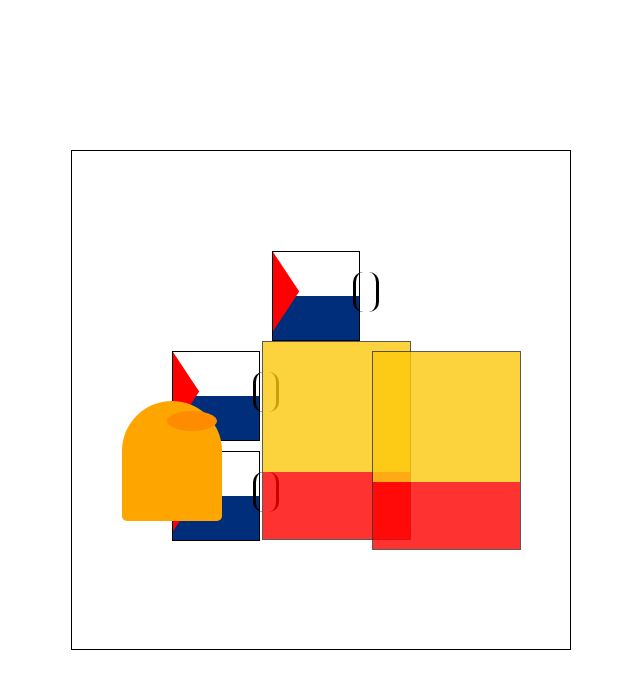
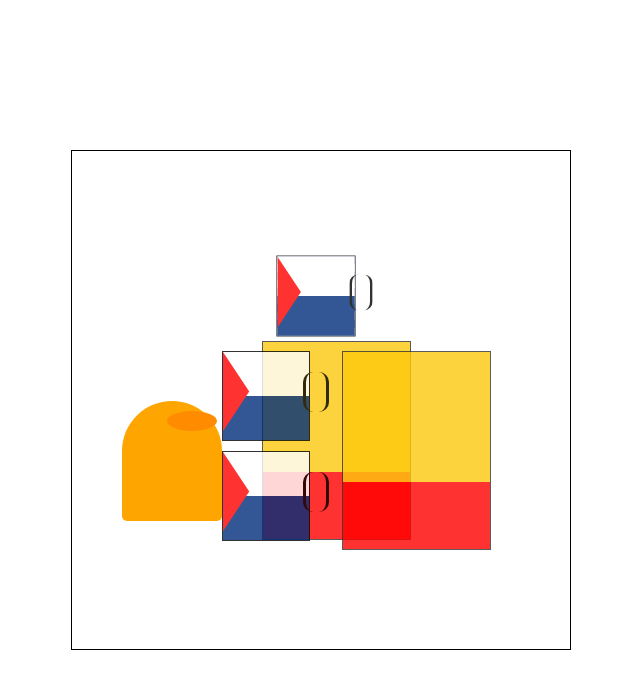
Before and after one commit to k80ambrose/still-life, a plain HTML site: page index.html in a window 1280 px wide. Shown: the whole page, without its empty margins (319-959 px from the left). Drawn offline with Linux system fonts and the light colour scheme.

Commit message:
falling into place

```diff
--- a/index.html
+++ b/index.html
@@ -30,6 +30,7 @@
     #ffffff 100%
   );
   background-size: 100% 20%;
+      opacity: 80%;
 }
 
 /* Handle for the cup */
@@ -50,14 +51,16 @@
   .cup1 {
     position: absolute;
     top: 300px;
-    left: 100px;
+    left: 150px;
+    z-index: 5;
   }
 
   /* Second Cup */
   .cup2 {
     position: absolute;
     top: 200px;
-    left: 100px;
+    left: 150px;
+    z-index: 5;
   }
 
   /* Third Cup */
@@ -66,6 +69,8 @@
    top: 100px; /* Adjust as needed */
    left: 200px; /* Adjust as needed */
    z-index: 1;
+  	 transform: scale;
+   scale: 90%;
 }
   .triangle {
     width: 50%;
@@ -112,7 +117,7 @@
   border: 1px solid #333; /* Representing the thin border of the can */
   /* Add more styling details like gradients and text here */
 	  top: 200px;
-  left: 300px;
+  left: 270px;
 }
 
 
@@ -157,9 +162,14 @@
       <div class="triangle"></div>
     </div>
     <div class="kettle">
+  		   <div class="kettle-top"></div>
      <div class="kettle-lid"></div>
-      <!-- Add more elements for kettle spout and handle -->
+     <div class="kettle-handle"></div>
+     <div class="kettle-waist"></div>
+     <div class="kettle-base"></div>
+  <!-- Add more elements for the kettle spout and other details -->
 </div>
+
     <div class="coffee can1">
       <!-- Add more elements for text and other details -->
     </div>
```
Lines whose indentation alone changed are shown as unchanged.
